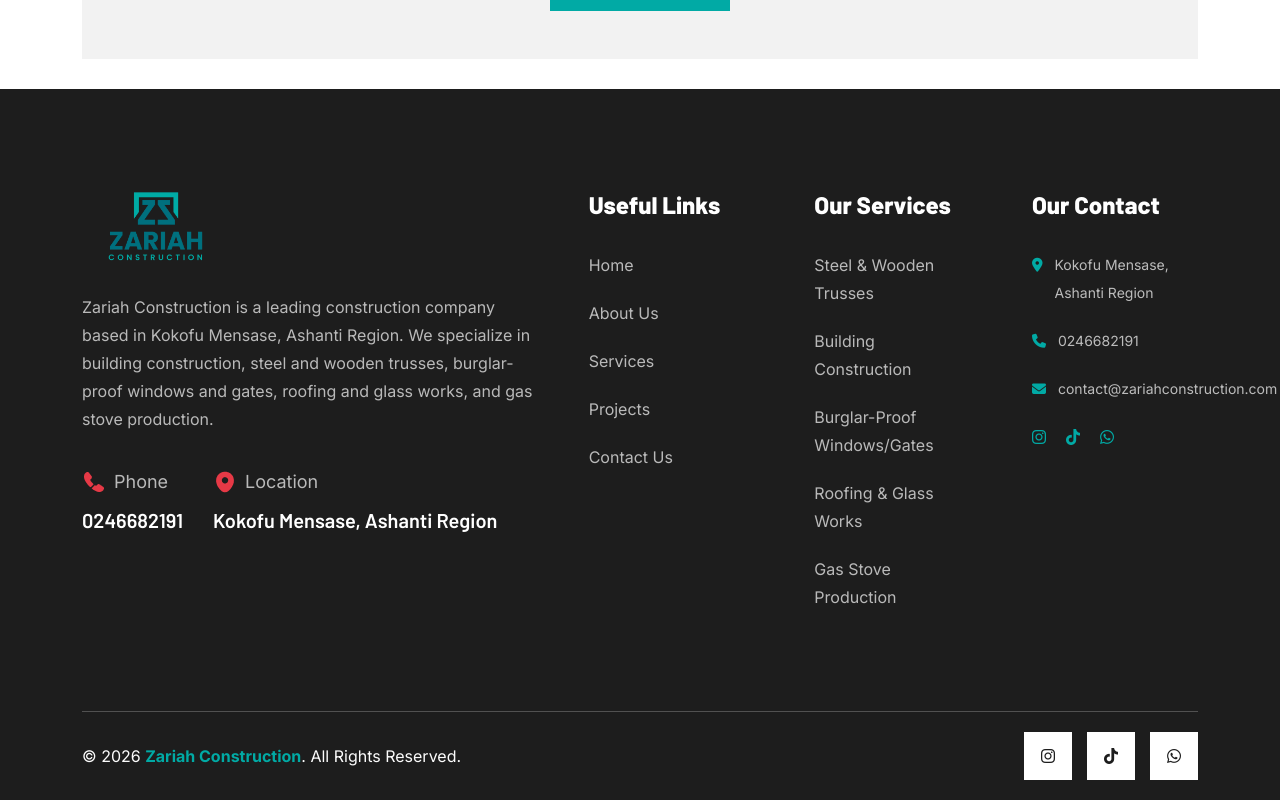
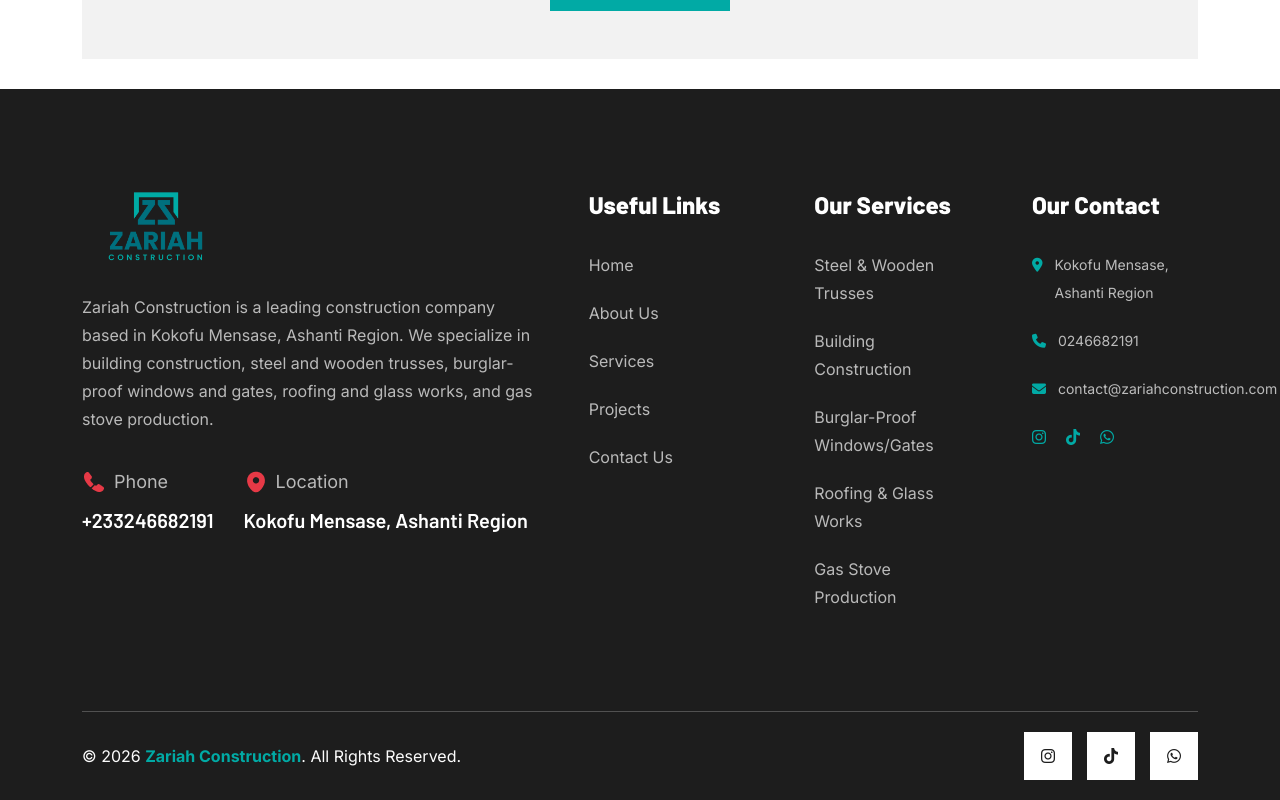
Before and after one commit to SasekLab/Zariah-construction, a React (Vite) app: page /contact in a window 1280 px wide. Shown: the part 1295-2095 px from the top of the page. Built offline with nearby package versions, Linux system fonts and the light colour scheme; some icons are missing.

Commit message:
Update Footer.jsx

```diff
--- a/src/components/layout/Footer.jsx
+++ b/src/components/layout/Footer.jsx
@@ -26,7 +26,7 @@ export default function Footer() {
                         <img src={callIcon} alt="call" />
                         <span>Phone</span>
                       </div>
-                      <a href="tel:0246682191">0246682191</a>
+                      <a href="tel:+233246682191">+233246682191</a>
                     </li>
                     <li>
                       <div className="icon">
```
